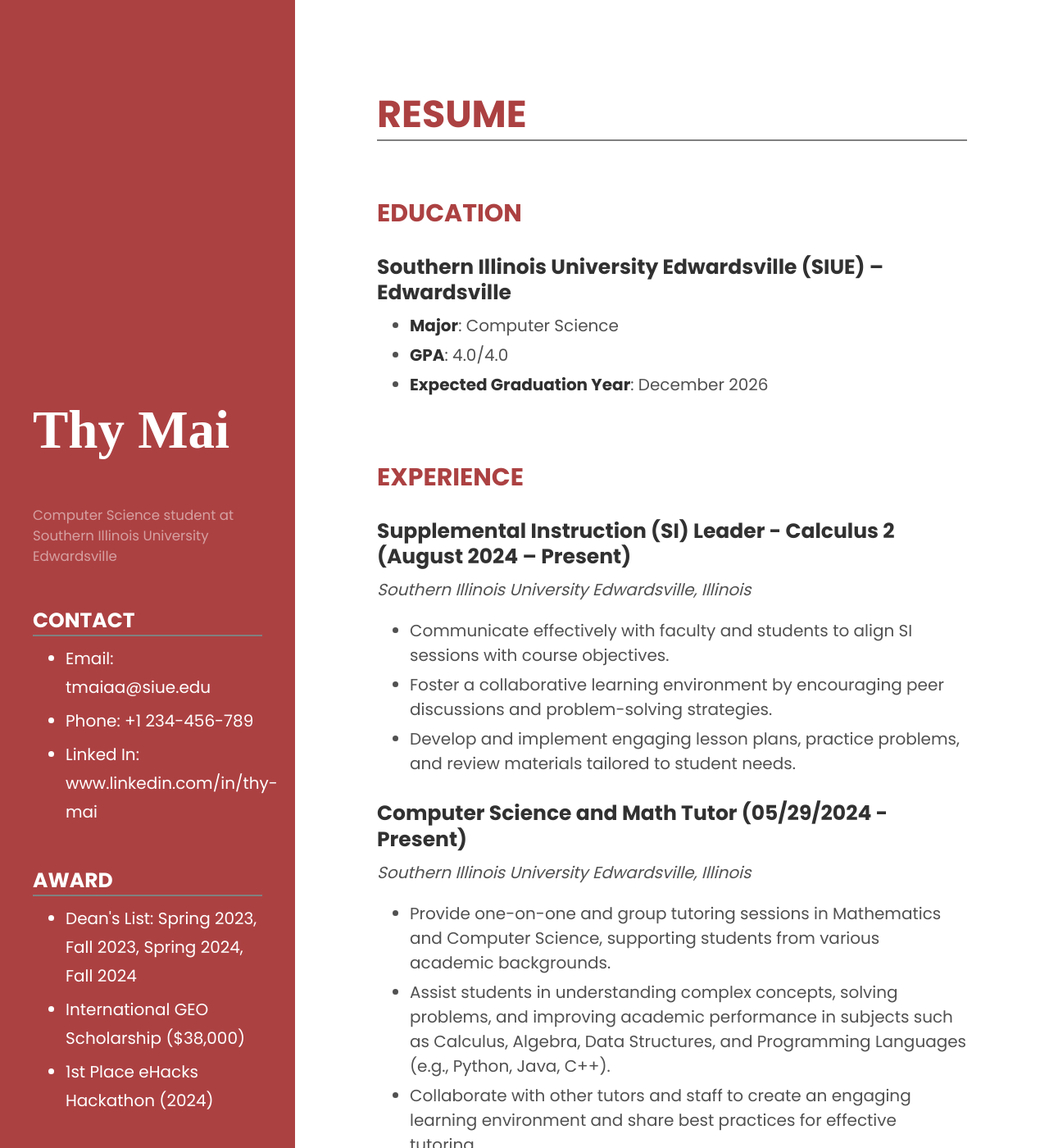
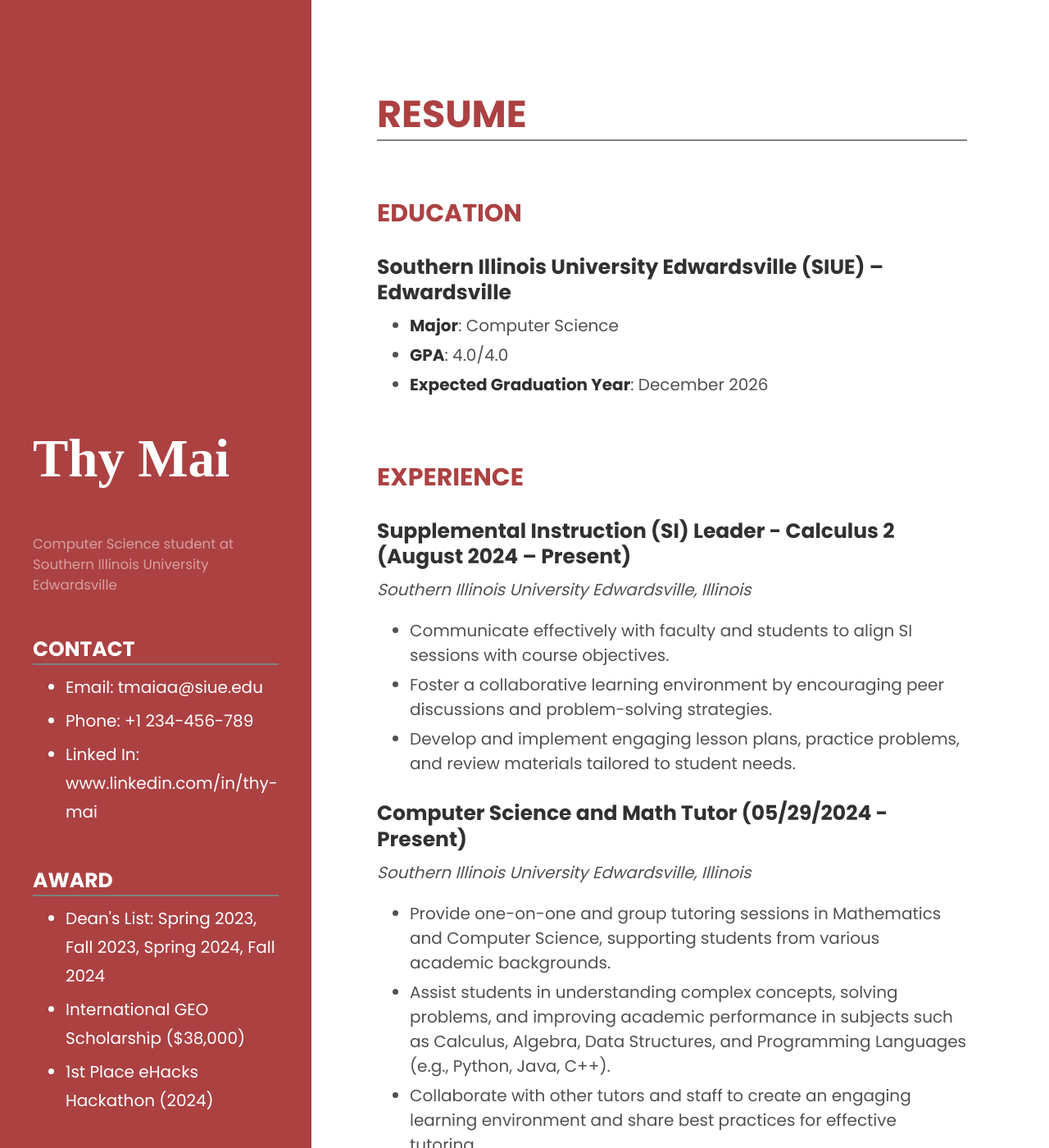
Before and after one commit to thym101/thym101.github.io, a Jekyll site: the page built from index.html, in a window 1280 px wide and 1400 px high. Shown: the whole window at 82% size. Built offline with Jekyll 4.4.1, drawn with Linux system fonts in a browser that asks for light colours; the list of posts is cut into pages by our own code.

Commit message:
Adjust side bar length

```diff
--- a/public/css/hyde.css
+++ b/public/css/hyde.css
@@ -65,7 +65,7 @@ html {
     top: 0;
     left: 0;
     bottom: 0;
-    width: 18rem;
+    width: 19rem;
     text-align: left;
   }
 }
```
